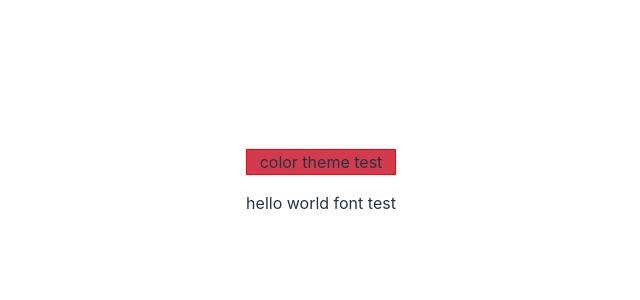
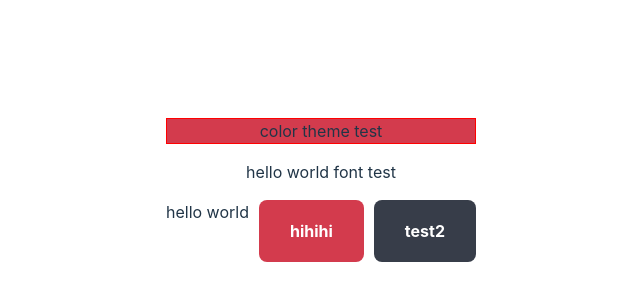
Before and after one commit to chamny20/kobaco-c-fe, a React (Vite) app: page /test in a window 1280 px wide. Shown: the part 210-510 px from the top of the page, without its empty margins (319-959 px from the left). Built offline with nearby package versions, Linux system fonts and the light colour scheme.

Commit message:
test : test button

```diff
--- a/src/App.tsx
+++ b/src/App.tsx
@@ -1,6 +1,7 @@
 import './App.css';
 import styled, { ThemeProvider } from 'styled-components';
 import { theme } from './style/theme';
+import { TestChaemin } from './test/chaemin';
 
 function App() {
   return (
@@ -8,6 +9,7 @@ function App() {
       <ThemeProvider theme={theme}>
         <Temp>color theme test</Temp>
         <p>hello world font test</p>
+        <TestChaemin />
       </ThemeProvider>
     </>
   );
--- /dev/null
+++ b/src/test/chaemin.tsx
@@ -0,0 +1,13 @@
+import Button from '../components/common-components/Button/Button';
+
+export const TestChaemin = () => {
+  return (
+    <div style={{ display: 'flex', gap: '10px' }}>
+      <div>hello world</div>
+      <Button>hihihi</Button>
+      <Button size="md" color="black">
+        test2
+      </Button>
+    </div>
+  );
+};
```
